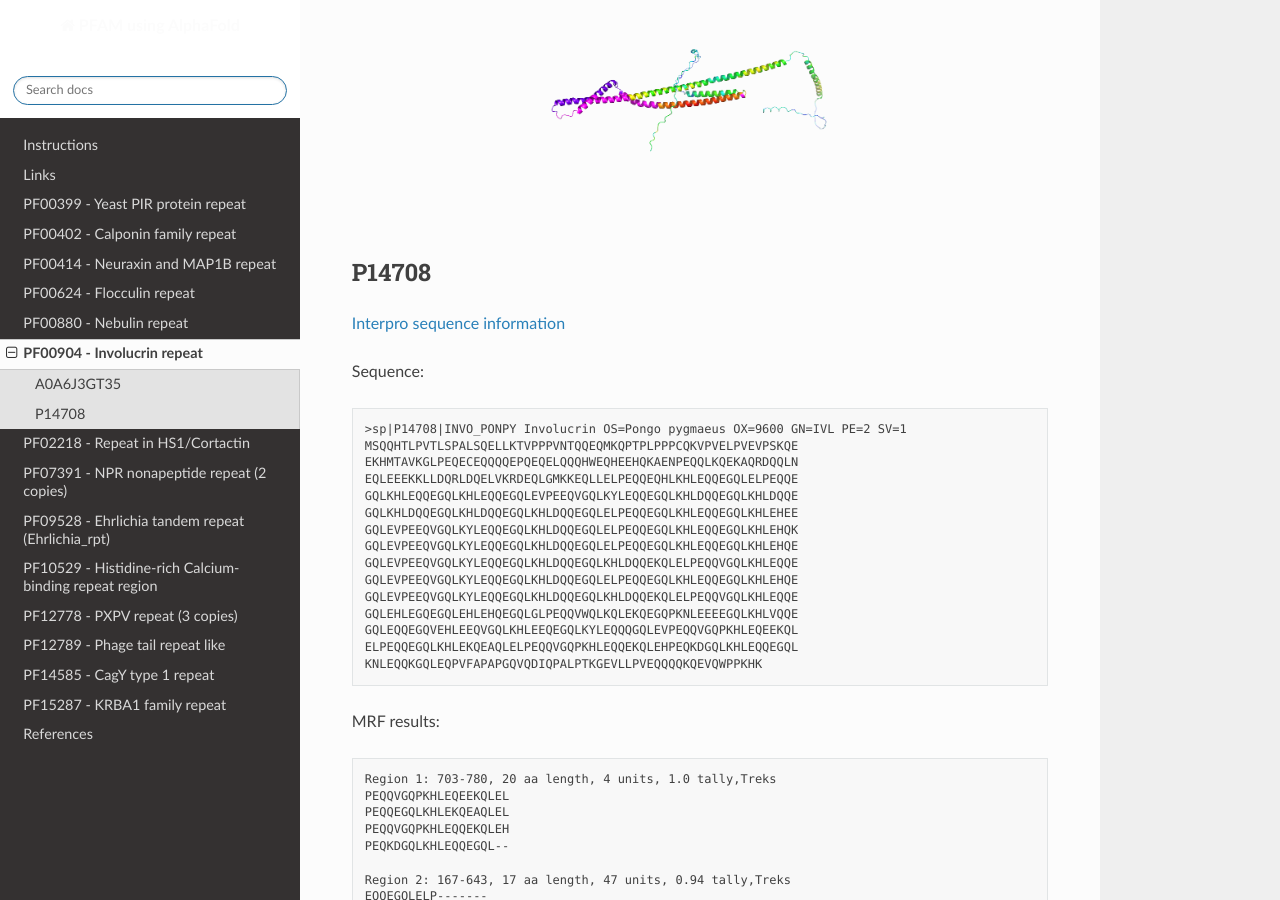
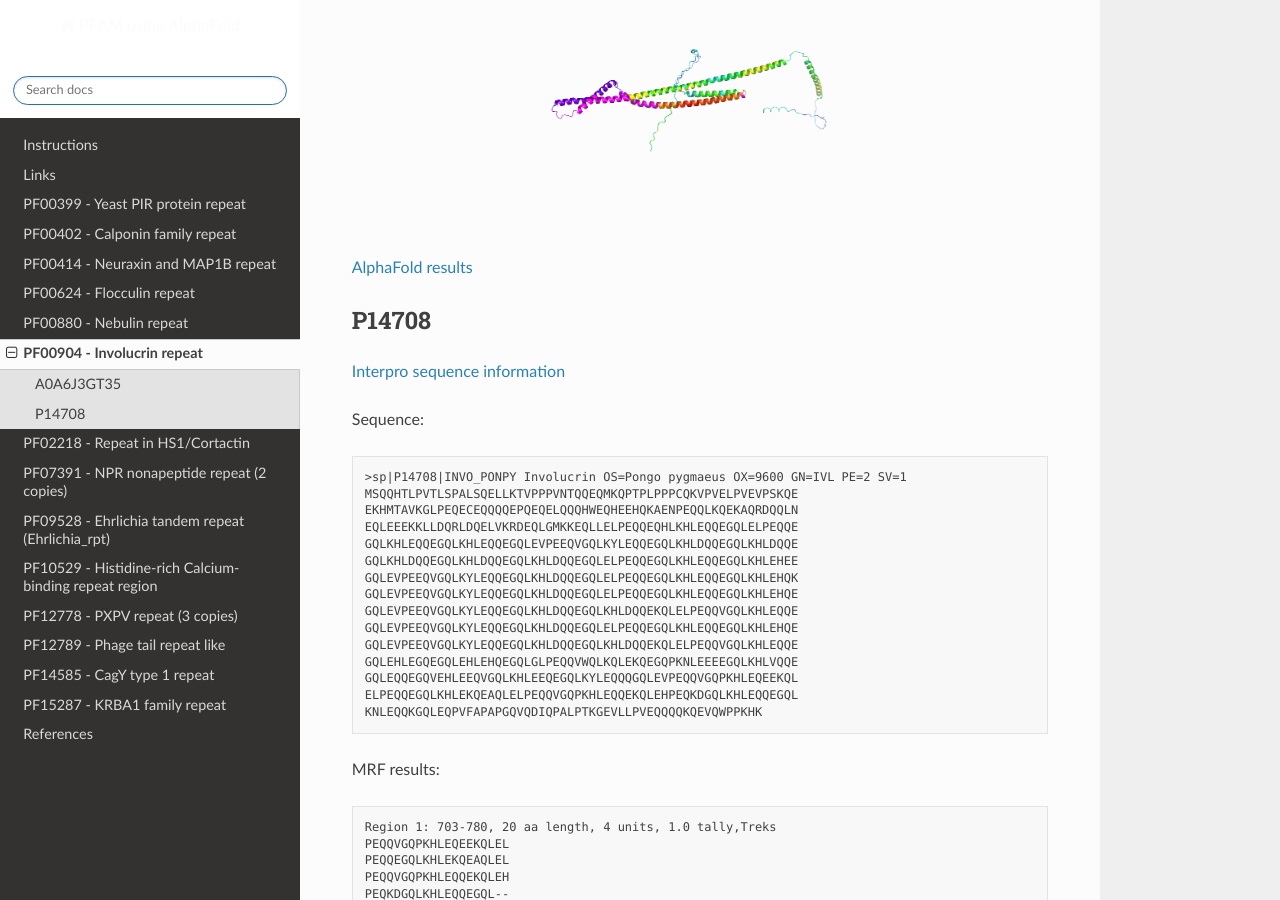
Before and after one commit to DraLaylaHirsh/AlphaFoldPfam, a Sphinx documentation site: the page built from docs/PF00904.rst, in a window 1280 px wide and 900 px high, scrolled down 1632 px. Built offline with Sphinx 7.4.7 and the Read the Docs theme 2.0.0, drawn with Linux system fonts in a browser that asks for light colours.

Commit message:
Update PF00904.rst

```diff
--- a/docs/PF00904.rst
+++ b/docs/PF00904.rst
@@ -68,7 +68,7 @@
 
 .. image:: /images/A0A6J3GT35alphafoldUnits.png
 
-
+`AlphaFold results <https://github.com/DraLaylaHirsh/AlphaFoldPfam/blob/5c6744a8af8d6d96d7b6fdfc1acf9099609ed7a2/docs/AF-A0A6J3GT35-F1-model_v3.pdb>`_
 
 P14708
 ------
@@ -188,3 +188,5 @@
 Alphafold results - units from MRF
 
 .. image:: /images/P14708alphafoldUnits.png
+
+`AlphaFold results <https://github.com/DraLaylaHirsh/AlphaFoldPfam/blob/5c6744a8af8d6d96d7b6fdfc1acf9099609ed7a2/docs/AF-P14708-F1-model_v3.pdb>`_
```
